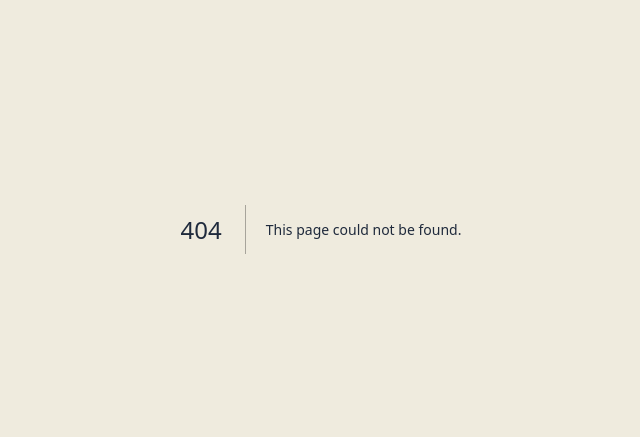
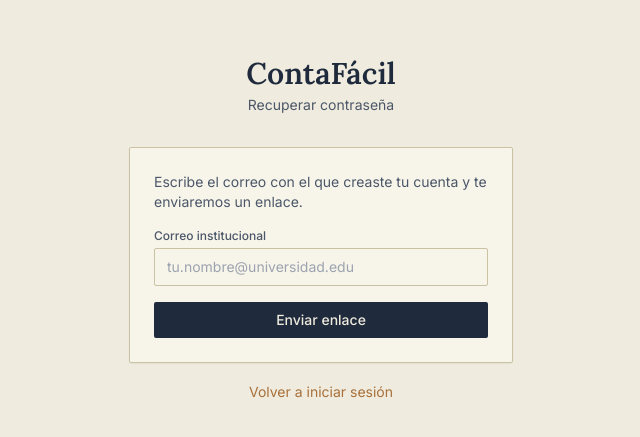
Before and after one commit to ogarcia-sys/ContaFacil, a Next.js app: page /recuperar in a window 1280 px wide. Before the commit this address had no page. Shown: the part 171-608 px from the top of the page, without its empty margins (319-959 px from the left). Built offline with nearby package versions, Linux system fonts and the light colour scheme; no server answers.

Commit message:
Add files via upload

```diff
--- a/app/login/page.js
+++ b/app/login/page.js
@@ -2,6 +2,7 @@
 
 import { useState } from "react";
 import { useRouter } from "next/navigation";
+import Link from "next/link";
 import { supabase } from "@/lib/supabaseClient";
 
 export default function LoginPage() {
@@ -107,6 +108,16 @@ export default function LoginPage() {
                 className="w-full border border-paperLine rounded-sm px-3 py-2 text-sm focus:outline-none focus:ring-2 focus:ring-brass"
                 placeholder="Mínimo 6 caracteres"
               />
+              {modo === "entrar" && (
+                <div className="text-right mt-1">
+                  <Link
+                    href="/recuperar"
+                    className="text-xs text-brass hover:text-brassDark hover:underline"
+                  >
+                    ¿Olvidaste tu contraseña?
+                  </Link>
+                </div>
+              )}
             </div>
 
             {mensaje && (
--- /dev/null
+++ b/app/recuperar/page.js
@@ -0,0 +1,95 @@
+"use client";
+
+import { useState } from "react";
+import Link from "next/link";
+import { supabase } from "@/lib/supabaseClient";
+
+export default function RecuperarPage() {
+  const [correo, setCorreo] = useState("");
+  const [cargando, setCargando] = useState(false);
+  const [enviado, setEnviado] = useState(false);
+  const [error, setError] = useState(null);
+
+  async function manejarEnvio(e) {
+    e.preventDefault();
+    setError(null);
+    setCargando(true);
+
+    const { error } = await supabase.auth.resetPasswordForEmail(correo.trim(), {
+      redirectTo: `${window.location.origin}/restablecer`,
+    });
+
+    setCargando(false);
+    if (error) {
+      if (error.status === 429 || /rate limit|seconds/i.test(error.message)) {
+        setError("Ya se enviaron varios correos. Espera unos minutos e inténtalo de nuevo.");
+      } else {
+        setError(error.message);
+      }
+      return;
+    }
+    // Mismo mensaje exista o no la cuenta, para no revelar correos registrados.
+    setEnviado(true);
+  }
+
+  return (
+    <main className="min-h-screen flex items-center justify-center px-4">
+      <div className="w-full max-w-sm">
+        <div className="text-center mb-8">
+          <h1 className="font-display text-3xl font-semibold text-ink">ContaFácil</h1>
+          <p className="text-inkSoft mt-1 text-sm">Recuperar contraseña</p>
+        </div>
+
+        <div className="bg-[#F7F4EA] border border-paperLine rounded-sm p-6 shadow-sm">
+          {enviado ? (
+            <div className="space-y-4">
+              <p className="text-sm text-ink">
+                Si <strong>{correo}</strong> tiene una cuenta, te enviamos un enlace para
+                crear una contraseña nueva. Revisa también la carpeta de spam.
+              </p>
+              <p className="text-xs text-inkSoft">
+                El enlace solo funciona una vez y vence en poco tiempo.
+              </p>
+            </div>
+          ) : (
+            <form onSubmit={manejarEnvio} className="space-y-4">
+              <p className="text-sm text-inkSoft">
+                Escribe el correo con el que creaste tu cuenta y te enviaremos un enlace.
+              </p>
+              <div>
+                <label htmlFor="correo" className="block text-xs font-medium text-inkSoft mb-1">
+                  Correo institucional
+                </label>
+                <input
+                  id="correo"
+                  type="email"
+                  required
+                  value={correo}
+                  onChange={(e) => setCorreo(e.target.value)}
+                  className="w-full border border-paperLine rounded-sm px-3 py-2 text-sm focus:outline-none focus:ring-2 focus:ring-brass"
+                  placeholder="tu.nombre@universidad.edu"
+                />
+              </div>
+
+              {error && <p className="text-sm text-rust">{error}</p>}
+
+              <button
+                type="submit"
+                disabled={cargando}
+                className="w-full bg-ink text-paper py-2 rounded-sm text-sm font-medium hover:bg-[#2C3A52] transition-colors disabled:opacity-60"
+              >
+                {cargando ? "Enviando…" : "Enviar enlace"}
+              </button>
+            </form>
+          )}
+        </div>
+
+        <p className="text-center mt-4">
+          <Link href="/login" className="text-sm text-brass hover:text-brassDark hover:underline">
+            Volver a iniciar sesión
+          </Link>
+        </p>
+      </div>
+    </main>
+  );
+}
--- /dev/null
+++ b/app/restablecer/page.js
@@ -0,0 +1,151 @@
+"use client";
+
+import { useEffect, useState } from "react";
+import Link from "next/link";
+import { useRouter } from "next/navigation";
+import { supabase } from "@/lib/supabaseClient";
+
+export default function RestablecerPage() {
+  const router = useRouter();
+  // "verificando" | "listo" | "invalido" | "guardado"
+  const [estado, setEstado] = useState("verificando");
+  const [clave, setClave] = useState("");
+  const [confirmar, setConfirmar] = useState("");
+  const [error, setError] = useState(null);
+  const [guardando, setGuardando] = useState(false);
+
+  useEffect(() => {
+    // Si el enlace venció o ya se usó, Supabase lo indica en la URL (#error=...)
+    const hash = new URLSearchParams(window.location.hash.slice(1));
+    const query = new URLSearchParams(window.location.search);
+    if (hash.get("error") || query.get("error")) {
+      setEstado("invalido");
+      return;
+    }
+
+    // Supabase lee el token del enlace y abre una sesión temporal de recuperación
+    const { data: sub } = supabase.auth.onAuthStateChange((evento, sesion) => {
+      if (evento === "PASSWORD_RECOVERY" || (sesion && evento === "SIGNED_IN")) {
+        setEstado("listo");
+      }
+    });
+
+    // Por si el evento ocurrió antes de suscribirnos
+    const temporizador = setTimeout(async () => {
+      const { data } = await supabase.auth.getSession();
+      setEstado((actual) =>
+        actual === "verificando" ? (data.session ? "listo" : "invalido") : actual
+      );
+    }, 1500);
+
+    return () => {
+      sub.subscription.unsubscribe();
+      clearTimeout(temporizador);
+    };
+  }, []);
+
+  async function manejarEnvio(e) {
+    e.preventDefault();
+    setError(null);
+    if (clave.length < 6) return setError("La contraseña debe tener al menos 6 caracteres.");
+    if (clave !== confirmar) return setError("Las contraseñas no coinciden.");
+
+    setGuardando(true);
+    const { error } = await supabase.auth.updateUser({ password: clave });
+    setGuardando(false);
+
+    if (error) {
+      if (/different from the old/i.test(error.message)) {
+        setError("La contraseña nueva debe ser distinta de la anterior.");
+      } else if (/session/i.test(error.message)) {
+        setEstado("invalido");
+      } else {
+        setError(error.message);
+      }
+      return;
+    }
+
+    setEstado("guardado");
+    setTimeout(() => router.replace("/dashboard"), 2000);
+  }
+
+  return (
+    <main className="min-h-screen flex items-center justify-center px-4">
+      <div className="w-full max-w-sm">
+        <div className="text-center mb-8">
+          <h1 className="font-display text-3xl font-semibold text-ink">ContaFácil</h1>
+          <p className="text-inkSoft mt-1 text-sm">Crear contraseña nueva</p>
+        </div>
+
+        <div className="bg-[#F7F4EA] border border-paperLine rounded-sm p-6 shadow-sm">
+          {estado === "verificando" && (
+            <p className="text-sm text-inkSoft">Verificando el enlace…</p>
+          )}
+
+          {estado === "invalido" && (
+            <div className="space-y-4">
+              <p className="text-sm text-rust">
+                El enlace venció o ya fue usado.
+              </p>
+              <Link
+                href="/recuperar"
+                className="block w-full text-center bg-ink text-paper py-2 rounded-sm text-sm font-medium hover:bg-[#2C3A52] transition-colors"
+              >
+                Solicitar un enlace nuevo
+              </Link>
+            </div>
+          )}
+
+          {estado === "guardado" && (
+            <p className="text-sm text-ledger">
+              Contraseña actualizada. Te llevamos a tus empresas…
+            </p>
+          )}
+
+          {estado === "listo" && (
+            <form onSubmit={manejarEnvio} className="space-y-4">
+              <div>
+                <label htmlFor="clave" className="block text-xs font-medium text-inkSoft mb-1">
+                  Contraseña nueva
+                </label>
+                <input
+                  id="clave"
+                  type="password"
+                  required
+                  minLength={6}
+                  value={clave}
+                  onChange={(e) => setClave(e.target.value)}
+                  className="w-full border border-paperLine rounded-sm px-3 py-2 text-sm focus:outline-none focus:ring-2 focus:ring-brass"
+                  placeholder="Mínimo 6 caracteres"
+                />
+              </div>
+              <div>
+                <label htmlFor="confirmar" className="block text-xs font-medium text-inkSoft mb-1">
+                  Confirmar contraseña
+                </label>
+                <input
+                  id="confirmar"
+                  type="password"
+                  required
+                  value={confirmar}
+                  onChange={(e) => setConfirmar(e.target.value)}
+                  className="w-full border border-paperLine rounded-sm px-3 py-2 text-sm focus:outline-none focus:ring-2 focus:ring-brass"
+                />
+              </div>
+
+              {error && <p className="text-sm text-rust">{error}</p>}
+
+              <button
+                type="submit"
+                disabled={guardando}
+                className="w-full bg-ink text-paper py-2 rounded-sm text-sm font-medium hover:bg-[#2C3A52] transition-colors disabled:opacity-60"
+              >
+                {guardando ? "Guardando…" : "Guardar contraseña"}
+              </button>
+            </form>
+          )}
+        </div>
+      </div>
+    </main>
+  );
+}
```
